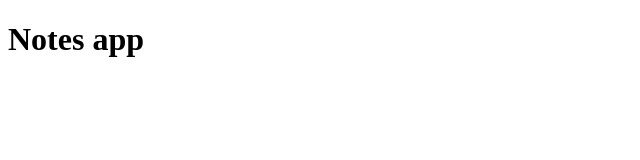
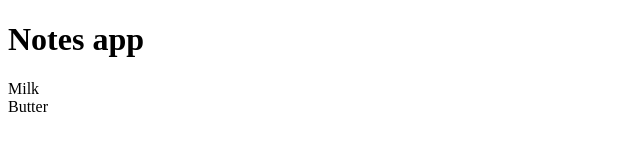
Before and after one commit to mat-diak/notes-app, a plain HTML site: page index.html in a window 1280 px wide. Shown: the full height of the page, 0-640 px from the left. Drawn offline with Linux system fonts and the light colour scheme.

Commit message:
create displayNotes method for notesView class

```diff
--- a/bundle.js
+++ b/bundle.js
@@ -25,10 +25,36 @@
     }
   });
 
+  // notesView.js
+  var require_notesView = __commonJS({
+    "notesView.js"(exports, module) {
+      var NotesModel2 = require_notesModel();
+      var NotesView2 = class {
+        constructor(model) {
+          this.model = model;
+          this.mainContainerEl = document.querySelector("#main-container");
+        }
+        displayNotes() {
+          let notes = this.model.getNotes();
+          notes.forEach((note) => {
+            let element = document.createElement("div");
+            element.className = "note";
+            element.append(note);
+            this.mainContainerEl.append(element);
+          });
+        }
+      };
+      module.exports = NotesView2;
+    }
+  });
+
   // index.js
   console.log("Notes app is running.");
   var NotesModel = require_notesModel();
-  var notes = new NotesModel();
-  notes.addNote("Buy milk");
-  console.log(notes.getNotes());
+  var NotesView = require_notesView();
+  var notesModel = new NotesModel();
+  notesModel.addNote("Milk");
+  notesModel.addNote("Butter");
+  var notesView = new NotesView(notesModel);
+  notesView.displayNotes();
 })();
```
Also changed, not shown: index.js (+10 -3 lines), notesView.js (+18 -1 lines), notesView.test.js (+5 -4 lines), index.html (line endings or trailing spaces).
